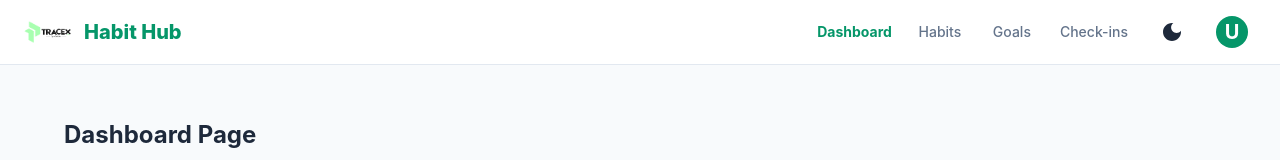
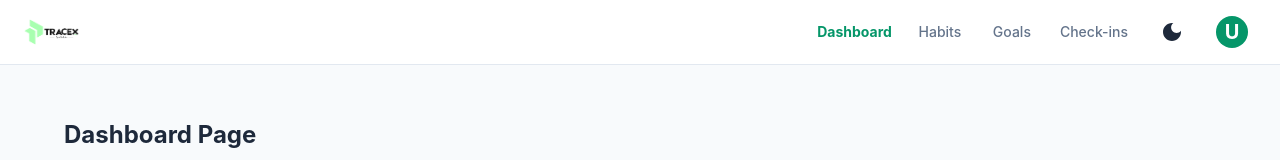
Before and after one commit to NghiaDPTWorkk/habit-hub, a React (Vite) app in the folder fe/: page / in a window 1280 px wide. Shown: the top 160 px of the page. Built offline with nearby package versions, Linux system fonts and the light colour scheme.

Commit message:
feat(theme): HH-29 - remove habit hub text and enlarge logo in header (#29)

```diff
--- a/fe/src/components/layouts/MainLayout.tsx
+++ b/fe/src/components/layouts/MainLayout.tsx
@@ -55,7 +55,6 @@ export const MainLayout: React.FC = () => {
               display: 'flex',
               alignItems: 'center',
               flexGrow: 1,
-              gap: 1.5,
               textDecoration: 'none',
             }}
           >
@@ -63,11 +62,8 @@ export const MainLayout: React.FC = () => {
               component="img"
               src={logoImg}
               alt="Logo"
-              sx={{ height: 48, width: 'auto', objectFit: 'contain' }}
+              sx={{ height: 56, width: 'auto', objectFit: 'contain' }}
             />
-            <Typography variant="h6" sx={{ fontWeight: 800, color: 'primary.main' }}>
-              {APP_CONSTANTS.TITLE}
-            </Typography>
           </Box>
           <Box sx={{ display: 'flex', gap: 1, alignItems: 'center' }}>
             <Button
```
